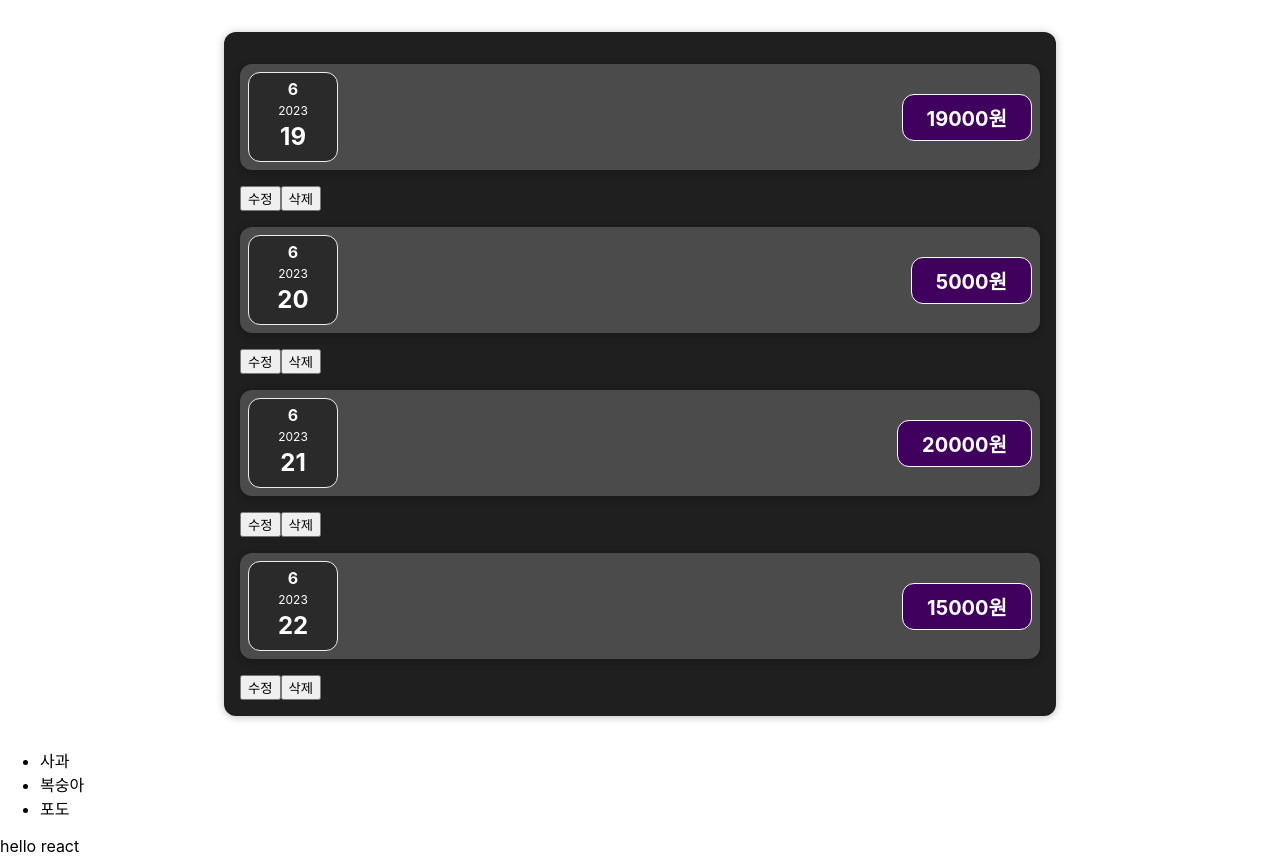
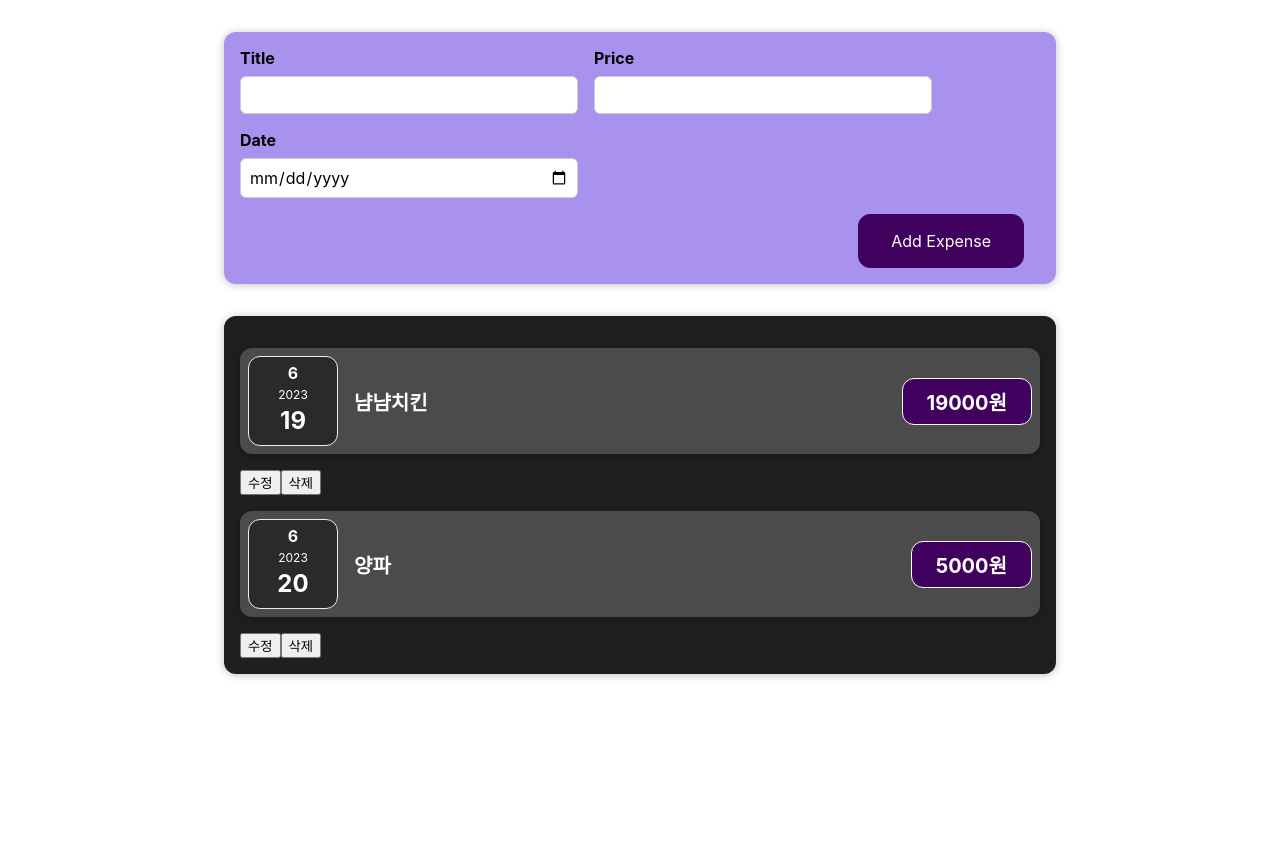
Before and after one commit to jh080724/react-study, a React (Create React App) app: page / in a window 1280 px wide. After the commit the page ends 800 px from the top, so only its background shows below. Built offline with nearby package versions, Linux system fonts and the light colour scheme.

Commit message:
props 상향식 전달

```diff
--- a/src/App.js
+++ b/src/App.js
@@ -1,29 +1,39 @@
-import React from 'react';
+import React, { useState } from 'react';
 import './App.css';
 //import ExpenseItem from './components/ExpenseItem';
-import Expenses from './components/Expenses';
-import NoName from './NoName';
+import Expenses from './components/Expense/Expenses';
+//import NoName from './NoName';
+import NewExpense from './components/NewExpense/NewExpense';
 
 //리엑트 진입점
 function App() {
   const expenses = [
     { id: 1, title: '냠냠치킨', price: 19000, date: new Date(2023, 6, 19) },
     { id: 2, title: '양파', price: 5000, date: new Date(2023, 6, 20) },
-    { id: 3, title: '포도', price: 20000, date: new Date(2023, 6, 21) },
-    { id: 4, title: '오렌지', price: 15000, date: new Date(2023, 6, 22) },
   ];
+
+  // 지출 객체 배열을 상태변수로 관리
+  const [expenseList, setExpenseList] = useState(expenses);
+
+  // ExpenseForm에게 내려보낼 함수
+  const addExpenseHandler = (newEx) => {
+    const modifyEx = {
+      ...newEx,
+      id: expenseList[expenseList.length - 1].id + 1,
+    };
+
+    setExpenseList([...expenseList, modifyEx]);
+    console.log(expenseList);
+    console.log('-----------------');
+
+    console.log(modifyEx);
+  };
 
   return (
     // React.Fragment 생략가능 -> <> 닫는 tag 반드시 있어야 함. </>
     <>
-      <Expenses expenses={expenses} />
-      <NoName>
-        <ul>
-          <li>사과</li>
-          <li>복숭아</li>
-          <li>포도</li>
-        </ul>
-      </NoName>
+      <NewExpense onAddExpense={addExpenseHandler} />
+      <Expenses expenses={expenseList} />
     </>
   );
 }
--- a/src/components/ExpenseItem.js
+++ b/src/components/Expense/ExpenseItem.js
@@ -2,7 +2,7 @@
 import React, { useState } from 'react';
 import './ExpenseItem.css';
 import ExpenseDate from './ExpenseDate';
-import Card from './UI/Card';
+import Card from '../UI/Card';
 
 //전달되는 props는 객체로 온다. 디스트럭쳐링을 통해 쪼개 받을 수 있다.
 const ExpenseItem = ({ title, price, date }) => {
@@ -13,7 +13,7 @@
   // userState(상태 변수의 초기값) -> 배열을 리턴한다.
   // 첫뻔째 요소는 관리할 상태값
   // 두번째 요소는 상태값을 변경해주는 setter 함수가 리턴됨. (디스트럭쳐링으로 한번에 받음.)
-  const [itemTitle, setItemTitle] = useState();
+  const [itemTitle, setItemTitle] = useState(title);
 
   const clickHandler = () => {
     // 상태값의 변경은 반드시 setter로만 변경해야함.
@@ -33,7 +33,9 @@
       <button id='btn1' onClick={clickHandler}>
         수정
       </button>
-      <button id='btn2'>삭제</button>
+      <button id='btn2' onClick={() => alert('삭제버튼 클릭!')}>
+        삭제
+      </button>
     </Card>
   );
 };
--- /dev/null
+++ b/src/components/NewExpense/ExpenseForm.css
@@ -0,0 +1,26 @@
+.new-expense__controls {
+  display: flex;
+  flex-wrap: wrap;
+  gap: 1rem;
+  margin-bottom: 1rem;
+  text-align: left;
+}
+
+.new-expense__control label {
+  font-weight: bold;
+  margin-bottom: 0.5rem;
+  display: block;
+}
+
+.new-expense__control input {
+  font: inherit;
+  padding: 0.5rem;
+  border-radius: 6px;
+  border: 1px solid #ccc;
+  width: 20rem;
+  max-width: 100%;
+}
+
+.new-expense__actions {
+  text-align: right;
+}
--- /dev/null
+++ b/src/components/NewExpense/ExpenseForm.js
@@ -0,0 +1,95 @@
+import React, { useState } from 'react';
+import './ExpenseForm.css';
+
+const ExpenseForm = ({ onSave }) => {
+  const [userInput, setUserInput] = useState({
+    title: '',
+    price: '',
+    date: '',
+  });
+
+  //   const titleChangeHandler = (e) => {
+  //     // useState의 setter는 콜백 함수를 매개값으로 받을 수 있음.
+  //     // 콜백의 매개값으로는 이전 상태값이 전달됨.
+  //     // 이전 상태에서 title를 제외한 나머지
+  //     setUserInput((prev) ==> {
+  //       return {...prev, title: e.target.value};
+  //   });
+  // };
+
+  const titleChangeHandler = (e) => {
+    setUserInput((prev) => {
+      return { ...prev, title: e.target.value };
+    });
+  };
+
+  const priceChangeHandler = (e) => {
+    setUserInput((prev) => {
+      return { ...prev, price: e.target.value };
+    });
+  };
+
+  const dateChangeHandler = (e) => {
+    setUserInput((prev) => {
+      return { ...prev, date: e.target.value };
+    });
+  };
+
+  const formSubmitHandler = (e) => {
+    e.preventDefault(); // submit 중지
+
+    // 입력 받은 모든 정보를 App.js로 보내자.
+    // 어떻게 ? -> App.js가 내려준 함수를 이곳에서 호출!
+    onSave({
+      ...userInput,
+      date: new Date(userInput.date),
+    });
+
+    //입력창 리셋
+    setUserInput({
+      title: '',
+      price: '',
+      date: '',
+    });
+  };
+
+  return (
+    <form onSubmit={formSubmitHandler}>
+      <div className='new-expense__controls'>
+        <div className='new-expense__control'>
+          <label>Title</label>
+          <input
+            type='text'
+            value={userInput.title}
+            onChange={titleChangeHandler}
+          />
+        </div>
+        <div className='new-expense__control'>
+          <label>Price</label>
+          <input
+            type='number'
+            min='100'
+            step='100'
+            onChange={priceChangeHandler}
+            value={userInput.price}
+          />
+        </div>
+        <div className='new-expense__control'>
+          <label>Date</label>
+          <input
+            type='date'
+            min='2019-01-01'
+            max='2025-12-31'
+            onChange={dateChangeHandler}
+            value={userInput.date}
+          />
+        </div>
+      </div>
+      <div className='new-expense__actions'>
+        <button type='submit'>Add Expense</button>
+      </div>
+    </form>
+  );
+};
+
+export default ExpenseForm;
--- /dev/null
+++ b/src/components/NewExpense/NewExpense.css
@@ -0,0 +1,38 @@
+.new-expense {
+  background-color: #a892ee;
+  padding: 1rem;
+  margin: 2rem auto;
+  width: 50rem;
+  max-width: 95%;
+  border-radius: 12px;
+  text-align: center;
+  box-shadow: 0 1px 8px rgba(0, 0, 0, 0.25);
+}
+
+.new-expense button {
+  font: inherit;
+  cursor: pointer;
+  padding: 1rem 2rem;
+  border: 1px solid #40005d;
+  background-color: #40005d;
+  color: white;
+  border-radius: 12px;
+  margin-right: 1rem;
+}
+
+.new-expense button:hover,
+.new-expense button:active {
+  background-color: #510674;
+  border-color: #510674;
+}
+
+.new-expense button.alternative {
+  color: #220131;
+  border-color: transparent;
+  background-color: transparent;
+}
+
+.new-expense button.alternative:hover,
+.new-expense button.alternative:active {
+  background-color: #ddb3f8;
+}
--- /dev/null
+++ b/src/components/NewExpense/NewExpense.js
@@ -0,0 +1,13 @@
+import React from 'react';
+import './NewExpense.css';
+import ExpenseForm from './ExpenseForm';
+
+const NewExpense = ({ onAddExpense }) => {
+  return (
+    <div className='new-expense'>
+      <ExpenseForm onSave={onAddExpense} />
+    </div>
+  );
+};
+
+export default NewExpense;
```
Also changed, not shown: src/components/Expense/ExpenseDate.css (renamed from src/components/ExpenseDate.css), src/components/Expense/ExpenseDate.js (renamed from src/components/ExpenseDate.js), src/components/Expense/ExpenseFilter.js (added), src/components/Expense/ExpenseItem.css (renamed from src/components/ExpenseItem.css), src/components/Expense/Expenses.css (renamed from src/components/Expenses.css), src/components/Expense/Expenses.js (renamed from src/components/Expenses.js).
